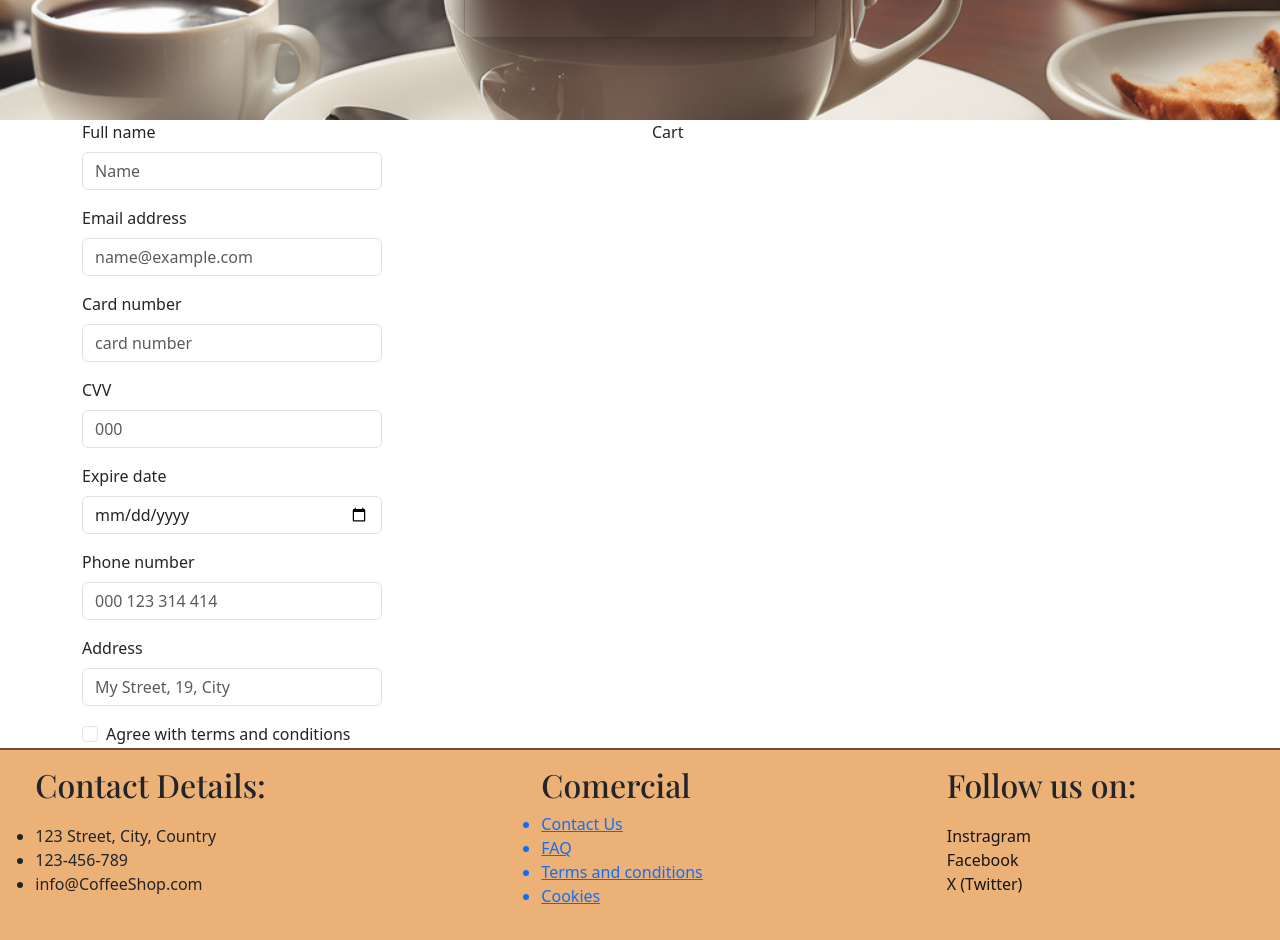
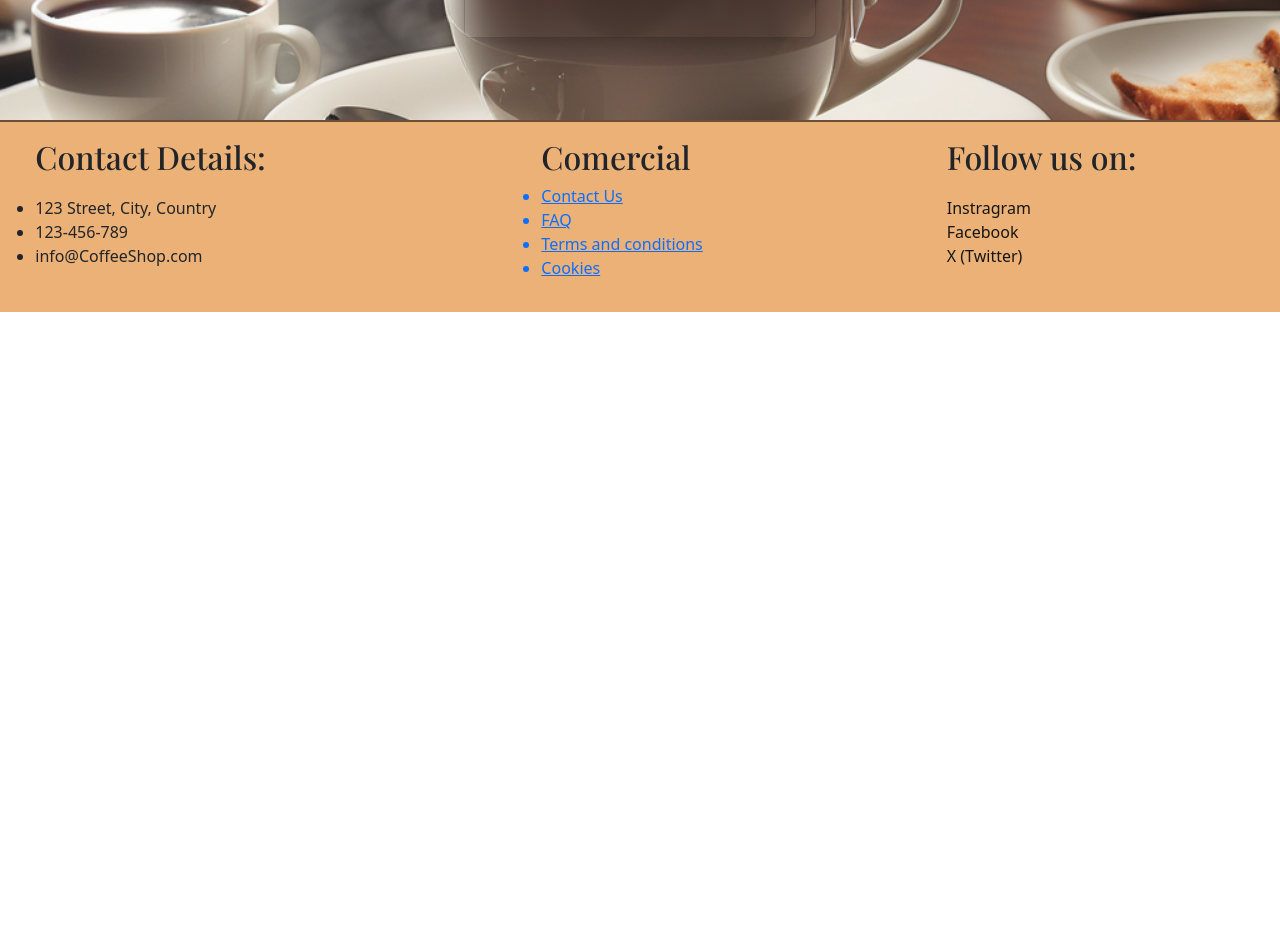
Before and after one commit to Alexandru2401/coffe-app, a React (Create React App) app: page /paypage in a window 1280 px wide. Shown: the part 360-1300 px from the top of the page. After the commit the page ends 800 px from the top, so only its background shows below. Built offline with nearby package versions, Linux system fonts and the light colour scheme; a web font is replaced by a local one.

Commit message:
working on first carousel

```diff
--- a/src/App.js
+++ b/src/App.js
@@ -11,7 +11,6 @@ import {
 } from "./store/favoriteStore/reducer";
 import { FavoriteContext } from "./store/favoriteStore/context";
 import FAQ from "./components/footerComponents/FAQ";
-import PayPage from "./pages/PayPage";
 
 const Home = lazy(() => import("./main/Home"));
 const Products = lazy(() => import("./pages/Products"));
@@ -38,7 +37,6 @@ function App() {
               <Route path="/notfound" element={<NotFound />} />
               <Route path="/details/:id" element={<Details />} />
               <Route path="/favourites" element={<Favorites />} />
-              <Route path="/paypage" element={<PayPage />} />
               <Route path="/faq" element={<FAQ />} />
             </Routes>
           </Suspense>
--- a/src/components/generalComponents/CarouselProducts.jsx
+++ b/src/components/generalComponents/CarouselProducts.jsx
@@ -1,87 +1,56 @@
-// import Carousel from "react-multi-carousel";
-// import "react-multi-carousel/lib/styles.css";
-// import { data } from "../../api/api";
-// import { Button, Container, Row } from "react-bootstrap";
-// import { Link } from "react-router-dom";
-// import { motion } from "framer-motion";
-// import { useInView } from "react-intersection-observer";
-// export default function CarouselProducts() {
-//   const { ref, inView } = useInView({
-//     triggerOnce: false,
-//     threshold: 0.2,
-//   });
-//   const responsive = {
-//     desktop: {
-//       breakpoint: { max: 3000, min: 1024 },
-//       items: 3,
-//       slidesToSlide: 1, // optional, default to 1.
-//     },
-//     tablet: {
-//       breakpoint: { max: 1024, min: 464 },
-//       items: 2,
-//       slidesToSlide: 1, // optional, default to 1.
-//     },
-//     mobile: {
-//       breakpoint: { max: 464, min: 0 },
-//       items: 1,
-//       slidesToSlide: 1, // optional, default to 1.
-//     },
-//   };
-//   return (
-//     <motion.div
-//       ref={ref}
-//       initial={{ opacity: 0, y: 50 }}
-//       animate={inView ? { opacity: 1, y: 0 } : { opacity: 0, y: 50 }}
-//       transition={{ duration: 0.6 }}
-//     >
-//       <Container
-//         className="my-4 py-4 d-flex align-items-center justify-content-center flex-column"
-//         style={{ backgroundColor: "#ECB176", borderRadius: "5px" }}
-//       >
-//         <Row className="my-3">
-//           <h2>Choose from a wide variety of products</h2>
-//         </Row>
+import { data } from "../../api/api";
+import { Button, Container, Row, Col } from "react-bootstrap";
+import { Link } from "react-router-dom";
+import { motion } from "framer-motion";
+import { useInView } from "react-intersection-observer";
+import { useState } from "react";
+export default function CarouselProducts() {
+  const [index, setIndex] = useState(0);
+  const { ref, inView } = useInView({
+    triggerOnce: false,
+    threshold: 0.2,
+  });
 
-//         <Row className="mb-4 w-100 my-3">
-//           <Carousel
-//             swipeable={true}
-//             draggable={true}
-//             showDots={false}
-//             responsive={responsive}
-//             ssr={true}
-//             autoPlay={false}
-//             infinite={false}
-//             autoPlaySpeed={2500}
-//             keyBoardControl={true}
-//             containerClass="carousel-container"
-//             customTransition="all 1s ease-in-out"
-//             transitionDuration={1000}
-//             dotListClass="custom-dot-list-style"
-//             itemClass="carousel-item-padding-40-px"
-//             partialVisbile={false}
-//           >
-//             {data.slice(5, 25).map((data) => (
-//               <Link key={data._id} to="/products" className="product-link">
-//                 <div className="product-container">
-//                   <h2 style={{ fontSize: "20px", color: "#6F4E37" }}>
-//                     {data.name}
-//                   </h2>
-//                   <img src={data.image} style={{ width: "300px" }} />
-//                 </div>
-//               </Link>
-//             ))}
-//           </Carousel>
-//         </Row>
-//         <Row className="my-3">
-//           <Link to="/products">
-//             <Button variant="dark">Order now!</Button>
-//           </Link>
-//         </Row>
-//       </Container>
-//     </motion.div>
-//   );
-// }
+  let bestProducts = data.slice(2, 15);
+  let displayProducts = bestProducts.slice(index, index + 2);
+  return (
+    <motion.div
+    // ref={ref}
+    // initial={{ opacity: 0, y: 50 }}
+    // animate={inView ? { opacity: 1, y: 0 } : { opacity: 0, y: 50 }}
+    // transition={{ duration: 0.6 }}
+    >
+      <Container
+        className="my-4 py-4 d-flex align-items-center justify-content-center flex-column"
+        style={{ backgroundColor: "#ECB176", borderRadius: "5px" }}
+      >
+        <Row className="my-3">
+          <h2>Choose from a wide variety of products</h2>
+        </Row>
 
-export default function CarouselProducts(){
-  return <div>Carousel Products</div>
+        <Row
+          className="mb-4 w-100 my-3 d-flex flex-wrap align-items-center"
+          style={{ height: "350px", width: "70%", overflow: "hidden", border: "1px solid red" }}
+        >
+          {displayProducts.map((data) => (
+            <Col key={data._id} style={{ maxWidth: "350px" }} className="mx-auto">
+              <Link to="/products" className="product-link">
+                <div className="product-container">
+                  <h2 style={{ fontSize: "25px", color: "#6F4E37" }}>
+                    {data.name}
+                  </h2>
+                  <img src={data.image} style={{ maxWidth: "350px" }} />
+                </div>
+              </Link>
+            </Col>
+          ))}
+        </Row>
+        <Row className="my-3">
+          <Link to="/products">
+            <Button variant="dark">Order now!</Button>
+          </Link>
+        </Row>
+      </Container>
+    </motion.div>
+  );
 }
--- a/src/components/generalComponents/ProductCard.jsx
+++ b/src/components/generalComponents/ProductCard.jsx
@@ -66,7 +66,6 @@ export default function ProductCard({ name, image, description, id }) {
               Product was added to favourite!
             </div>
           )}
-          <Button onClick={handleAddToCart}>Add to cart</Button>
         </Card.Body>
       </Card>
     </motion.div>
--- a/src/components/payComponents/Cart.jsx
+++ /dev/null
@@ -1,3 +0,0 @@
-export default function Cart() {
-  return <div>Cart</div>;
-}
--- a/src/components/payComponents/PayForm.jsx
+++ /dev/null
@@ -1,40 +0,0 @@
-import { Form } from "react-bootstrap";
-
-export default function PayForm() {
-  return (
-    <Form style={{ width: "300px" }}>
-      <Form.Group className="mb-3" controlId=" exampleForm.ControlInput1">
-        <Form.Label>Full name</Form.Label>
-        <Form.Control type="text" placeholder="Name" />
-      </Form.Group>
-      <Form.Group className="mb-3" controlId="exampleForm.ControlInput1">
-        <Form.Label>Email address</Form.Label>
-        <Form.Control type="email" placeholder="name@example.com" />
-      </Form.Group>
-      <Form.Group className="mb-3" controlId=" exampleForm.ControlInput1">
-        <Form.Label>Card number</Form.Label>
-        <Form.Control type="number" placeholder="card number" />
-      </Form.Group>
-      <Form.Group className="mb-3" controlId=" exampleForm.ControlInput1">
-        <Form.Label>CVV</Form.Label>
-        <Form.Control type="number" placeholder="000" />
-      </Form.Group>
-      <Form.Group className="mb-3" controlId=" exampleForm.ControlInput1">
-        <Form.Label>Expire date</Form.Label>
-        <Form.Control type="date" placeholder="name@example.com" />
-      </Form.Group>
-      <Form.Group className="mb-3" controlId="exampleForm.ControlInput1">
-        <Form.Label>Phone number</Form.Label>
-        <Form.Control type="number" placeholder="000 123 314 414" />
-      </Form.Group>
-      <Form.Group className="mb-3" controlId="exampleForm.ControlInput1">
-        <Form.Label>Address</Form.Label>
-        <Form.Control type="text" placeholder="My Street, 19, City" />
-      </Form.Group>
-      <Form.Check
-        aria-label="option 1"
-        label="Agree with terms and conditions"
-      />
-    </Form>
-  );
-}
--- a/src/main/Navbar.jsx
+++ b/src/main/Navbar.jsx
@@ -22,18 +22,33 @@ export default function NavbarComponent() {
             <Nav.Link as={Link} to="/contact" className="fw-bold fs-5">
               Contact
             </Nav.Link>
-            <NavDropdown title="Pages" id="navbarScrollingDropdown" className="fw-bold fs-5">
-              <NavDropdown.Item as={Link} to="/products" className="fw-bold fs-5">
+            <NavDropdown
+              title="Pages"
+              id="navbarScrollingDropdown"
+              className="fw-bold fs-5"
+            >
+              <NavDropdown.Item
+                as={Link}
+                to="/products"
+                className="fw-bold fs-5"
+              >
                 Products
               </NavDropdown.Item>
-              <NavDropdown.Item as={Link} to="/favourites" className="fw-bold fs-5">
+              <NavDropdown.Item
+                as={Link}
+                to="/favourites"
+                className="fw-bold fs-5"
+              >
                 Favourites
               </NavDropdown.Item>
             </NavDropdown>
-            <Nav.Link as={Link} to="/paypage" className="fw-bold fs-5">
-              Cart
-            </Nav.Link>
-            <Nav.Link as={Link} to="https://glovoapp.com" target="_blank" className="fw-bold fs-5">
+
+            <Nav.Link
+              as={Link}
+              to="https://glovoapp.com"
+              target="_blank"
+              className="fw-bold fs-5"
+            >
               Order now!
             </Nav.Link>
           </Nav>
```
